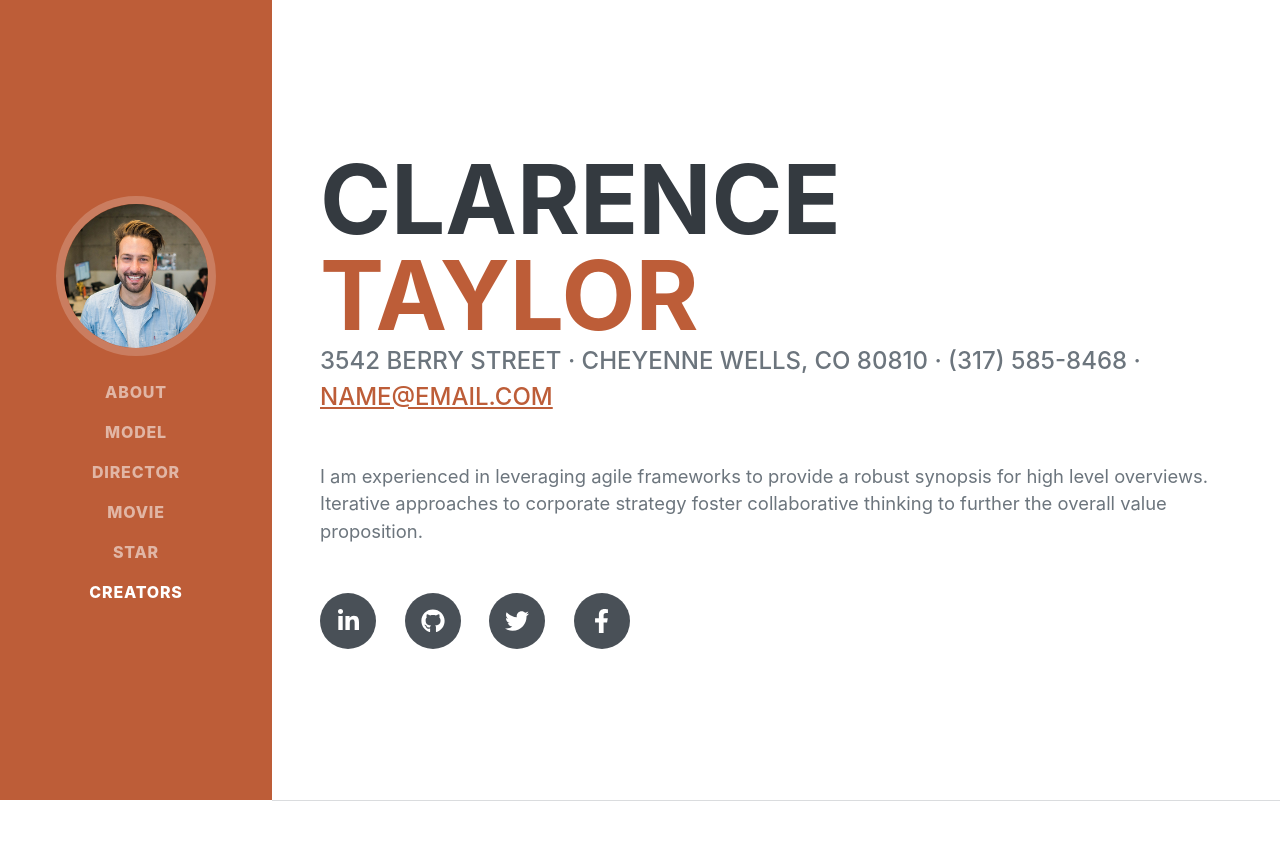
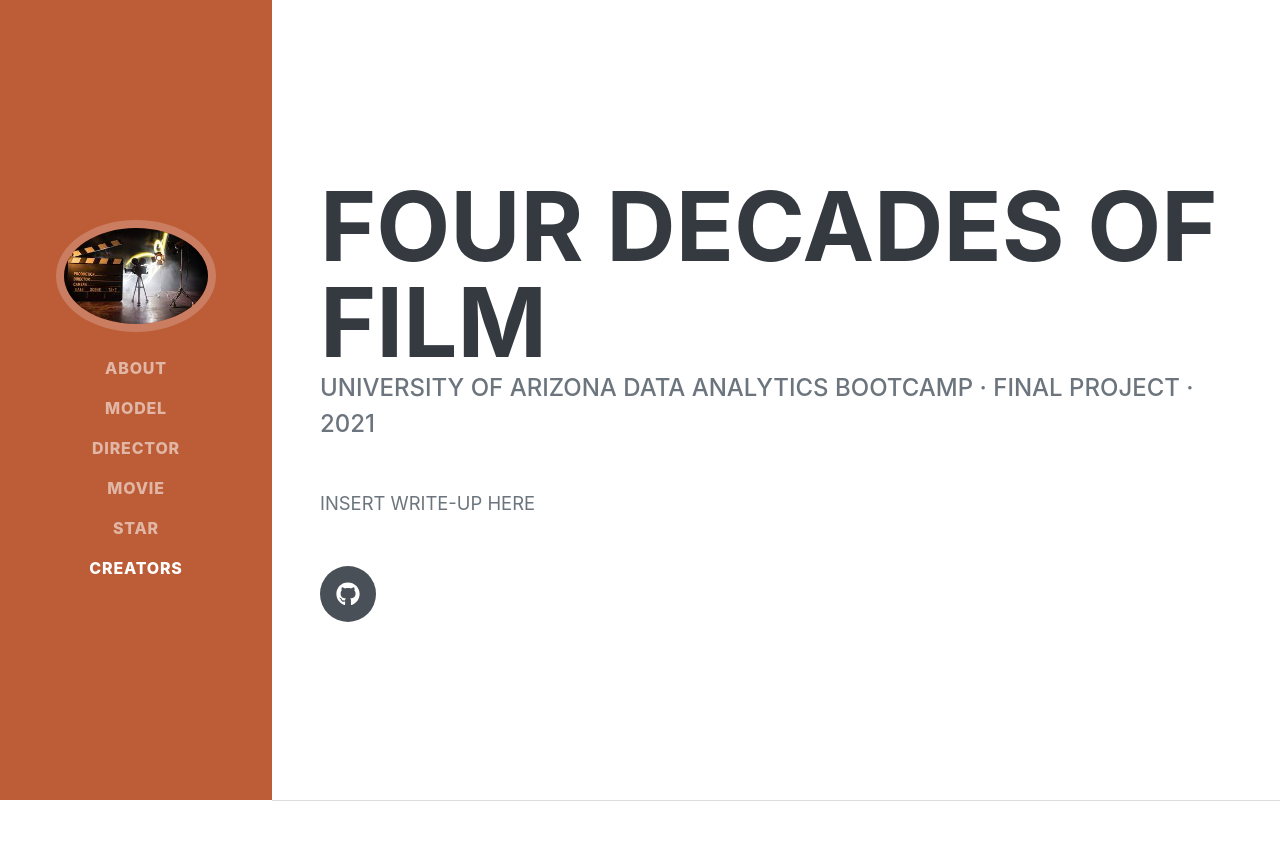
Before and after one commit to Kylec66/Movie-Model, a Flask app: page / in a window 1280 px wide. Shown: the top 848 px of the page. Run offline with Flask 2, Linux system fonts and the light colour scheme; parts of the project's set-up code (start-up, migrations or seed data) failed here and were passed over; some libraries are stand-ins or nearby versions; some web fonts are replaced.

Commit message:
Add files via upload

```diff
--- a/Template/index.html
+++ b/Template/index.html
@@ -20,7 +20,7 @@
         <nav class="navbar navbar-expand-lg navbar-dark bg-primary fixed-top" id="sideNav">
             <a class="navbar-brand js-scroll-trigger" href="#page-top">
                 <span class="d-block d-lg-none">Movie</span>
-                <span class="d-none d-lg-block"><img class="img-fluid img-profile rounded-circle mx-auto mb-2" src="assets/img/profile.jpg" alt="..." /></span>
+                <span class="d-none d-lg-block"><img class="img-fluid img-profile rounded-circle mx-auto mb-2" src="Project Final\Project-4-main\Static\assets\img\movie.jpg" alt="..." /></span>
             </a>
             <button class="navbar-toggler" type="button" data-bs-toggle="collapse" data-bs-target="#navbarResponsive" aria-controls="navbarResponsive" aria-expanded="false" aria-label="Toggle navigation"><span class="navbar-toggler-icon"></span></button>
             <div class="collapse navbar-collapse" id="navbarResponsive">
@@ -40,19 +40,16 @@
     <section class="resume-section" id="about">
         <div class="resume-section-content">
             <h1 class="mb-0">
-                        Clarence
-                        <span class="text-primary">Taylor</span>
+                Four Decades of Film
+                <span class="text-primary"></span>
             </h1>
             <div class="subheading mb-5">
-                        3542 Berry Street · Cheyenne Wells, CO 80810 · (317) 585-8468 ·
-                        <a href="mailto:name@email.com">name@email.com</a>
+                University of Arizona Data Analytics Bootcamp · Final Project · 2021
+
             </div>
-                    <p class="lead mb-5">I am experienced in leveraging agile frameworks to provide a robust synopsis for high level overviews. Iterative approaches to corporate strategy foster collaborative thinking to further the overall value proposition.</p>
+            <p class="lead mb-5">INSERT WRITE-UP HERE</p>
             <div class="social-icons">
-                        <a class="social-icon" href="#!"><i class="fab fa-linkedin-in"></i></a>
                 <a class="social-icon" href="#!"><i class="fab fa-github"></i></a>
-                        <a class="social-icon" href="#!"><i class="fab fa-twitter"></i></a>
-                        <a class="social-icon" href="#!"><i class="fab fa-facebook-f"></i></a>
             </div>
         </div>
     </section>
```
Lines whose indentation alone changed are shown as unchanged.
